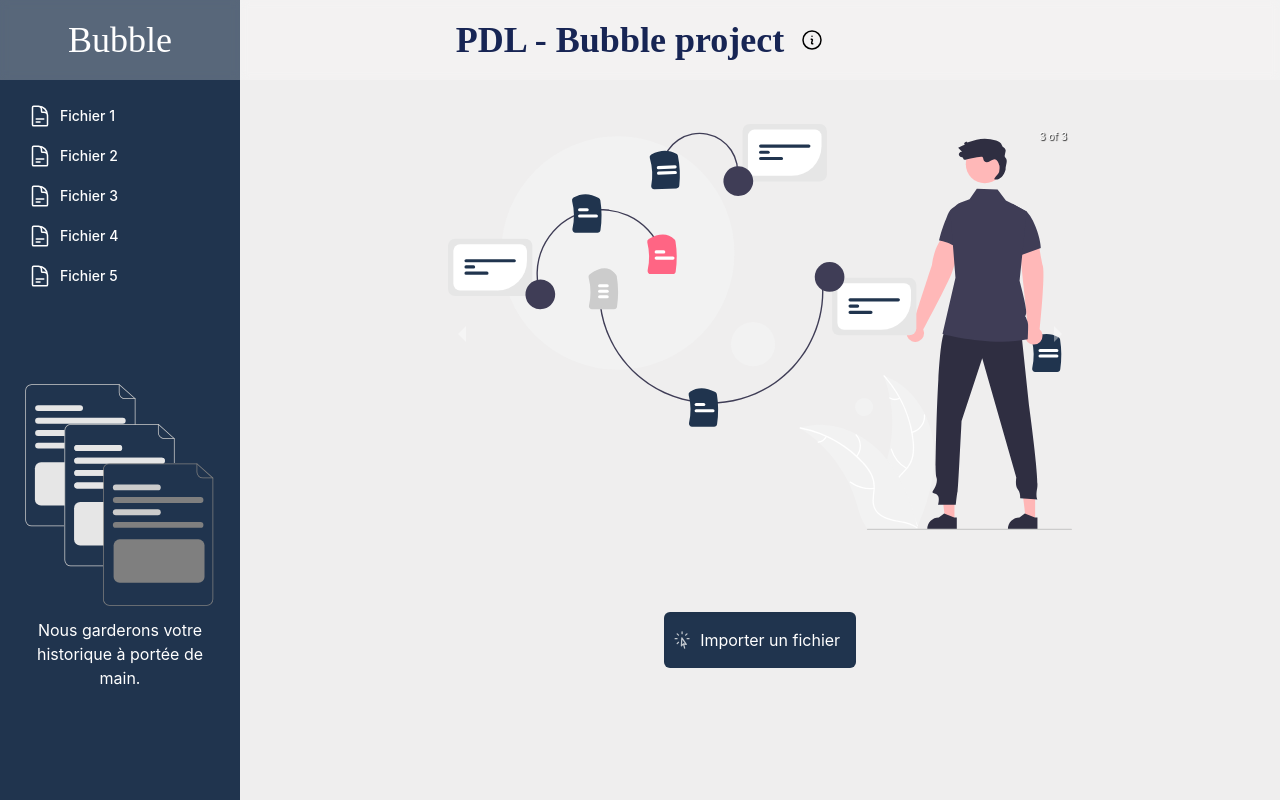
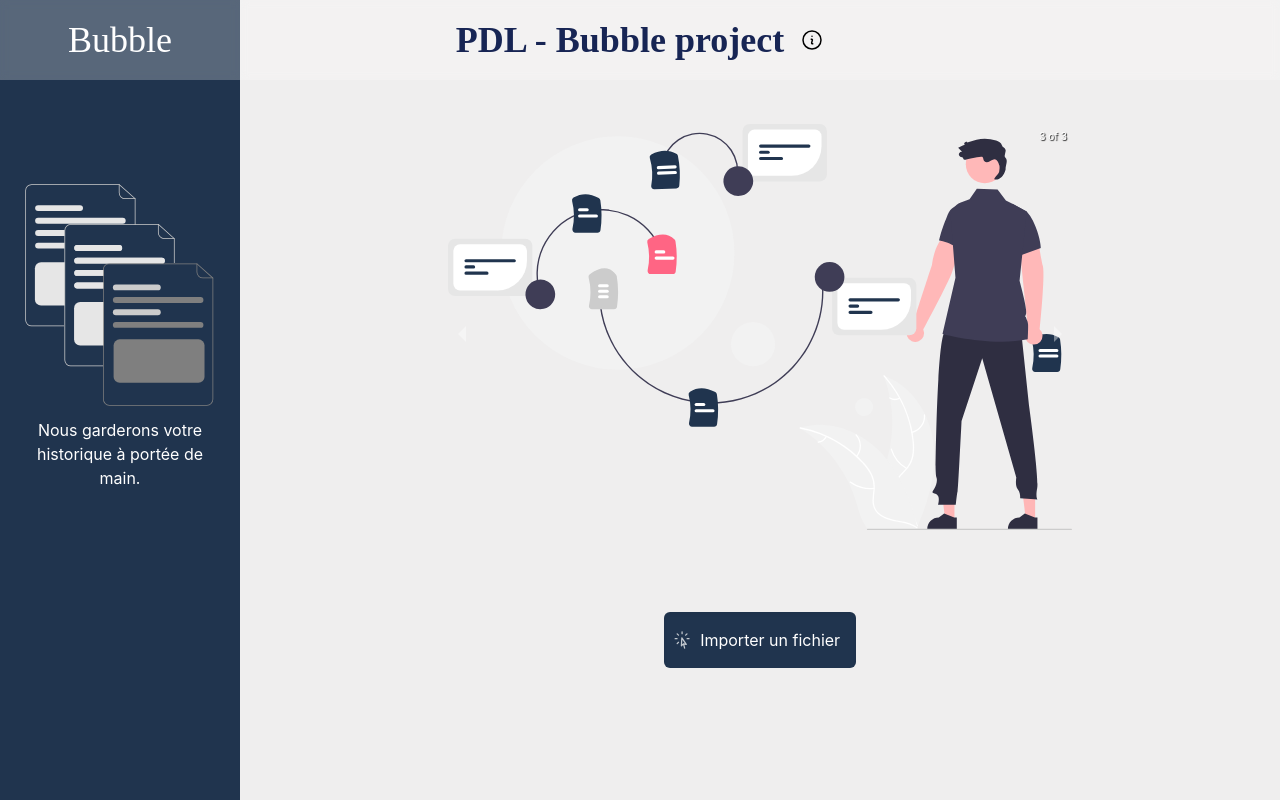
Before and after one commit to AyouLasme/BubleProject, a React (Create React App) app: page / in a window 1280 px wide. Built offline with nearby package versions, Linux system fonts and the light colour scheme.

Commit message:
feat : store data localforage

```diff
--- a/package.json
+++ b/package.json
@@ -9,6 +9,7 @@
     "@testing-library/react": "^13.4.0",
     "@testing-library/user-event": "^13.5.0",
     "d3": "^7.8.5",
+    "localforage": "^1.10.0",
     "react": "^18.2.0",
     "react-dom": "^18.2.0",
     "react-responsive-carousel": "^3.2.23",
--- a/src/App.jsx
+++ b/src/App.jsx
@@ -6,31 +6,45 @@ import Sidebar from './components/Sidebar';
 import MainContent from './components/MainContent';
 import UploadBtn from './components/UploadBtn';
 import { useState } from 'react';
+import { getKeys } from "./store";
 
-const navs = [
-    {
-        name: 'Fichier 1',
-        link: '/'
-      },
-      {
-        name: 'Fichier 2',
-        link: '/'
-      },
-      {
-        name: 'Fichier 3',
-        link: '/'
-      },
-      {
-        name: 'Fichier 4',
-        link: '/'
-      },
-      {
-        name: 'Fichier 5',
-        link: '/'
-      }
-];
+// const navs = [
+//     {
+//         name: 'Fichier 1',
+//         link: '/'
+//       },
+//       {
+//         name: 'Fichier 2',
+//         link: '/'
+//       },
+//       {
+//         name: 'Fichier 3',
+//         link: '/'
+//       },
+//       {
+//         name: 'Fichier 4',
+//         link: '/'
+//       },
+//       {
+//         name: 'Fichier 5',
+//         link: '/'
+//       }
+// ];
 
 function App() {
+
+  const [navs, setNavs] = useState([]);
+
+  getKeys().then((result)=>{
+      const navElements = []
+      result.forEach(name => {
+        navElements.push({
+          name : name,
+          link : `/${name}`
+        })
+      });
+      setNavs(navElements)
+  })
 
   const sidebarWidth = 15;
   // -[#20344E]
--- a/src/components/HistoryItem.jsx
+++ b/src/components/HistoryItem.jsx
@@ -1,7 +1,7 @@
 
 export default function HistoryItem({item}) {
     return (
-        <a className="flex items-center flex-shrink-0 h-10 px-3 text-sm font-medium rounded" href="#">
+        <a className="flex items-center flex-shrink-0 h-10 px-3 text-sm font-medium rounded" href={item.name}>
             {/* <svg class="w-5 h-5" xmlns="http://www.w3.org/2000/svg" fill="none" viewBox="0 0 24 24" stroke="currentColor">
                 <path stroke-linecap="round" stroke-linejoin="round" stroke-width="2" d="M12 6v6m0 0v6m0-6h6m-6 0H6" />
             </svg> */}
--- a/src/components/MainContent.jsx
+++ b/src/components/MainContent.jsx
@@ -10,6 +10,7 @@ import UploadBtn from './UploadBtn';
 import Configuration from './Configuration';
 import Header from './Header';
 import { graphChecker } from '../utils';
+import { saveGraph } from '../store';
 
 export default function MainContent() {
 
@@ -22,8 +23,11 @@ export default function MainContent() {
         const checkerResult = graphChecker(data)
         if(!checkerResult.result)
             setErrorMessage(checkerResult.errorMessage)
-        else
+        else{
+            saveGraph("First graph", data)
             setData(data);
+        }
+
 
     }
 
--- a/src/components/Sidebar.jsx
+++ b/src/components/Sidebar.jsx
@@ -1,9 +1,8 @@
-import { useRef } from "react";
+import { useEffect, useRef,useState } from "react";
 import HistoryItem from "./HistoryItem";
 import UploadBtn from "./UploadBtn";
 
-export default function Sidebar(props) {
-
+ export default function Sidebar(props) {
 
     return (
     <div className="flex flex-col">
@@ -15,15 +14,15 @@ export default function Sidebar(props) {
 
         {/* The vertical margin is necessary because the logo at the
         top and the button at the bottom are fixed in relation to the screen. */}
+
         <div className="my-[5rem] h-full flex flex-col flex-grow p-4 overflow-auto">
             {/* TOP MENU */}
-            <div className='flex flex-col' >
+            {
+                props.navs.length > 0 ? <div className='flex flex-col'  >
                 {
                     props.navs.map((nav,i) =>  <HistoryItem item={nav} key={i} />)
                 }
-            </div>
-
-            <div className="mt-[5rem] h-auto text-center flex flex-col justify-center items-center">
+            </div> :  <div className="mt-[5rem] h-auto text-center flex flex-col justify-center items-center">
                 <img src="./documents.svg" className="" alt="" srcSet="" />
                 <span className="text-center">
                     Nous garderons votre historique à portée de main. <br />
@@ -32,6 +31,11 @@ export default function Sidebar(props) {
                     </span> */}
                 </span>
             </div>
+            }
+
+
+
+
             {/* BOTTOM MENU */}
         </div>
 
--- a/src/store/index.js
+++ b/src/store/index.js
@@ -0,0 +1,14 @@
+import localForage from "localforage";
+
+
+export async function saveGraph(name,graph){
+    await localForage.setItem(name,graph)
+}
+
+export async function getKeys(){
+    return await localForage.keys()
+}
+
+export async function getAllGraph(){
+    return await localForage
+}
```
Also changed, not shown: 1 other file (tests, documents, lock files or other folders).
